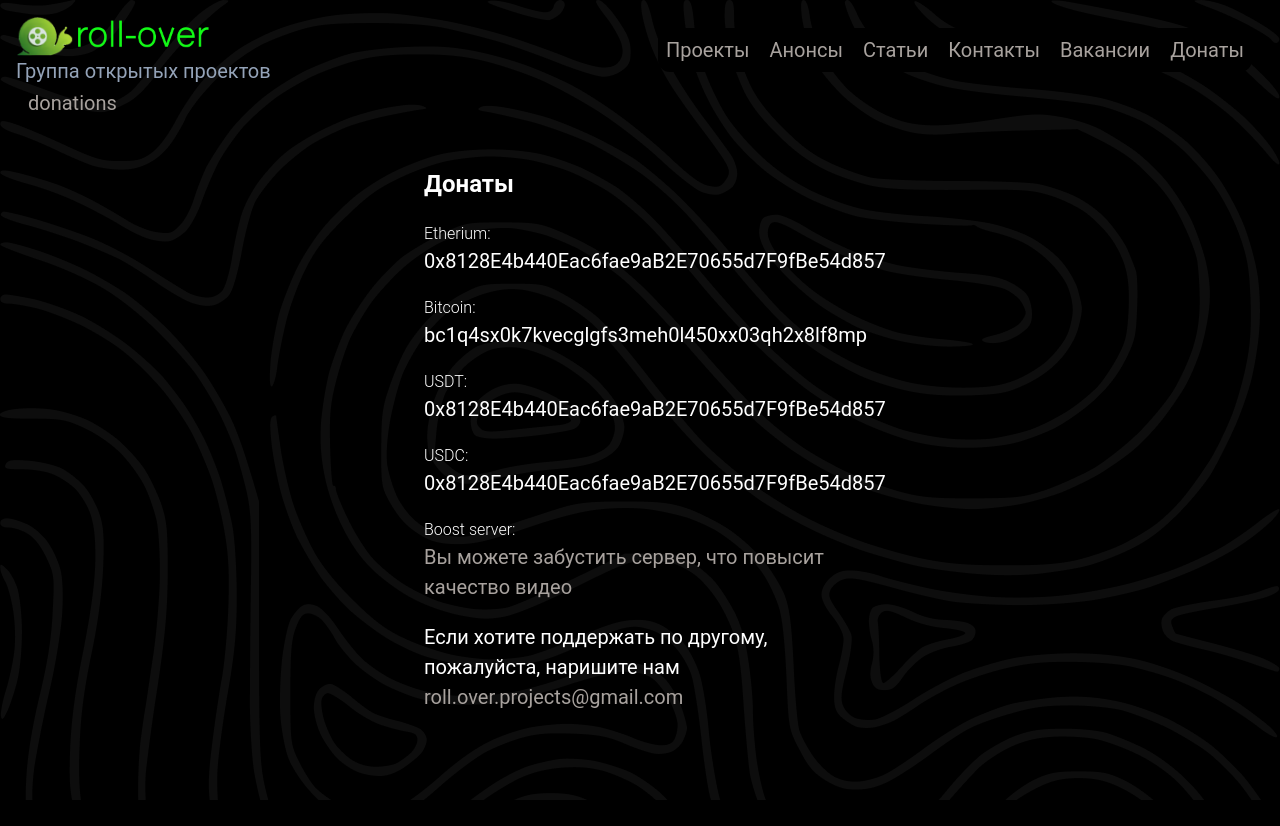
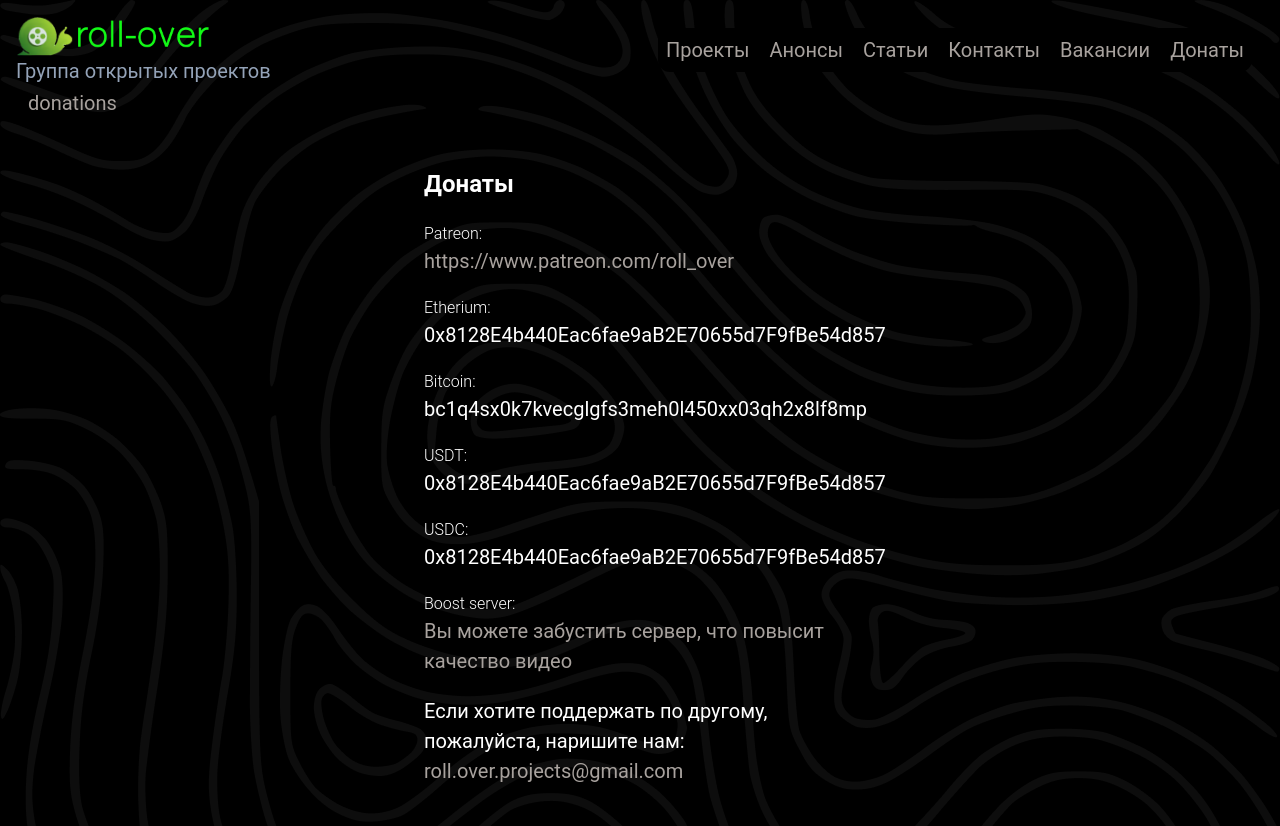
Before and after one commit to roll-over/landing, a SvelteKit app: page /donations in a window 1280 px wide. Before the commit the page ends 800 px from the top, so only its background shows below. Built offline with nearby package versions, Linux system fonts and the light colour scheme.

Commit message:
add donations

```diff
--- a/src/routes/donations/+page.svelte
+++ b/src/routes/donations/+page.svelte
@@ -1,5 +1,10 @@
 <script>
   const donations = [
+    {
+      type: "service",
+      title: "Patreon:",
+      link: "https://www.patreon.com/roll_over",
+    },
     {
       type: "crypto",
       title: "Etherium:",
@@ -42,7 +47,7 @@
 <div class="flex flex-col flex-wrap gap-5 w-full max-w-lg gap-10 p-10">
   <h2 class="">Донаты</h2>
   {#each donations as contact}
-    <div class="flex justify-between flex-wrap">
+    <div class="flex justify-between flex-wrap flex-col">
       <h3>{contact.title}</h3>
       {#if contact.type === "crypto"}
         <p>{contact.wallet}</p>
@@ -50,11 +55,13 @@
         <a href={contact.link}
           >Вы можете забустить сервер, что повысит качество видео</a
         >
+      {:else if contact.type === "service"}
+        <a href={contact.link}>{contact.link}</a>
       {/if}
     </div>
   {/each}
   <p>
-    Если хотите поддержать по другому, пожалуйста, наришите нам <a
+    Если хотите поддержать по другому, пожалуйста, наришите нам: <a
       href="mailto:roll.over.projects@gmail.com">roll.over.projects@gmail.com</a
     >
   </p>
```
